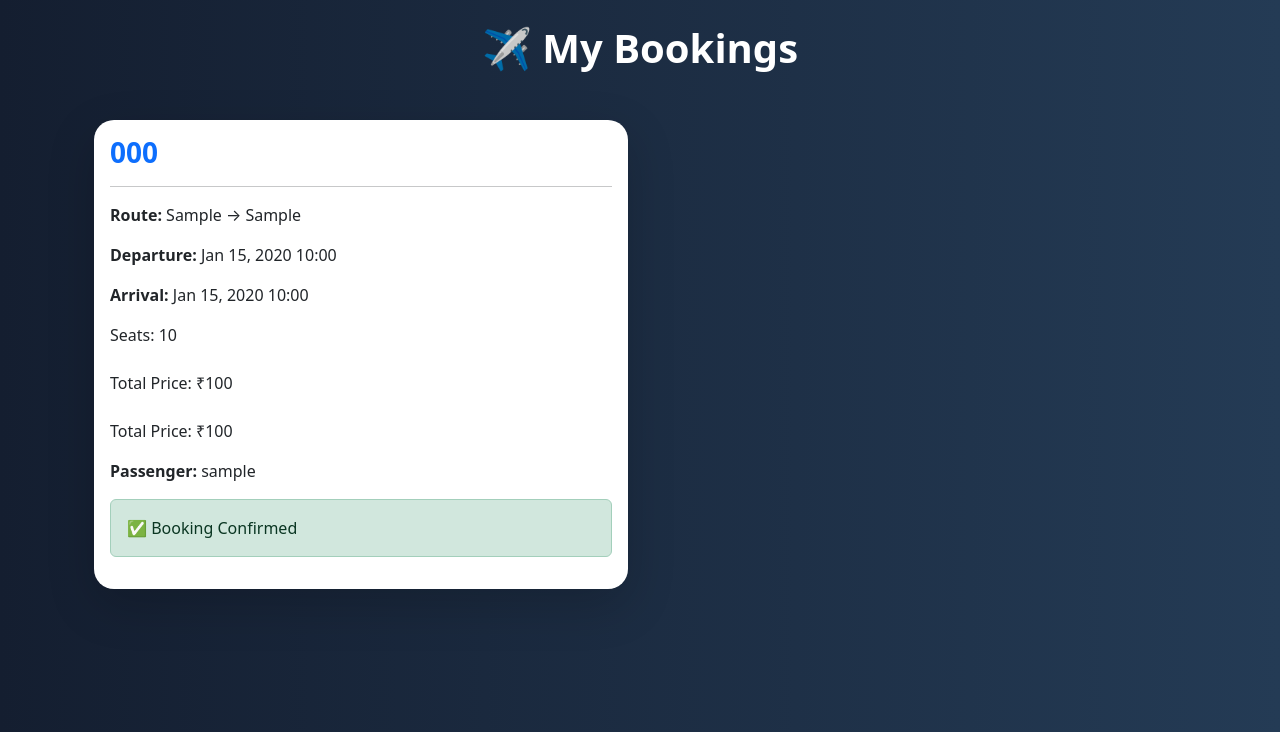
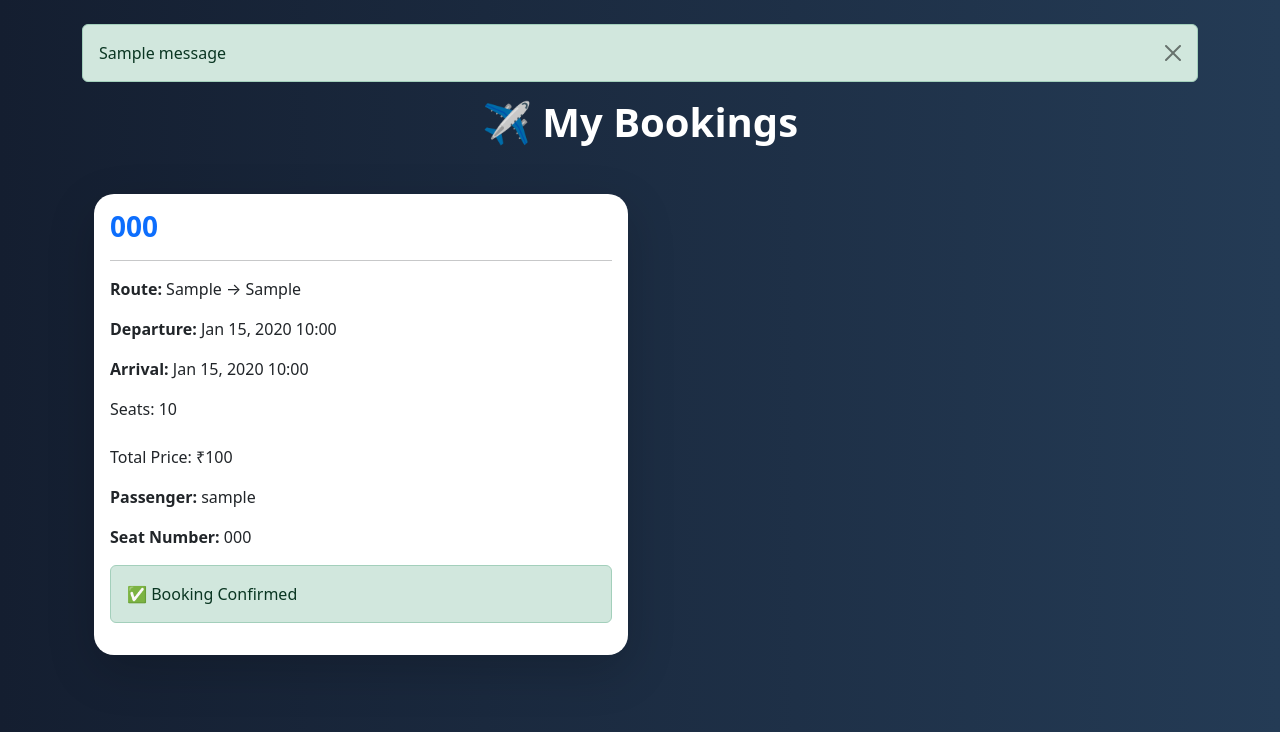
Before and after one commit to dineshgaonkar466/flight-management-system, a Django app: page /bookings/ in a window 1280 px wide. Shown: the part 68-800 px from the top of the page. Run offline with Django 5.2, Linux system fonts and the light colour scheme; a user stored in the database is signed in; tables that the repository leaves empty hold one stand-in row (values such as "Sample post"); one stand-in notice (Sample message) is shown.

Commit message:
Updated project files

```diff
--- a/reservation/models.py
+++ b/reservation/models.py
@@ -24,6 +24,7 @@ class Booking(models.Model):
     user = models.ForeignKey(User, on_delete=models.CASCADE)
     flight = models.ForeignKey(Flight, on_delete=models.CASCADE)
     seats_booked = models.PositiveIntegerField(default=1)  # ✅ Add this field
+    seat_number = models.CharField(max_length=10)
     booking_time = models.DateTimeField(auto_now_add=True)
 
     def __str__(self):
--- a/reservation/urls.py
+++ b/reservation/urls.py
@@ -10,6 +10,12 @@ urlpatterns = [
     # Dashboard
     path('dashboard/', views.dashboard, name='dashboard'),
 
+    # Seat selection
+   path(
+    'seat-selection/',
+    views.seat_selection,
+    name='seat_selection'
+),
 
     # User Auth
     path('register/', views.register, name='register'),
--- a/reservation/views.py
+++ b/reservation/views.py
@@ -125,3 +125,21 @@ def dashboard(request):
         'total_flights': total_flights,
         'total_available_seats': total_available_seats
     })
+
+def seat_selection(request):
+
+    seats = []
+
+    rows = ['A', 'B', 'C']
+
+    for row in rows:
+
+        for num in range(1, 4):
+
+            seats.append(f"{row}{num}")
+
+    return render(
+        request,
+        "seat_selection.html",
+        {"seats": seats}
+    )
--- a/templates/base.html
+++ b/templates/base.html
@@ -115,6 +115,25 @@
 </nav>
 
 <div class="container mt-4">
+    {% if messages %}
+
+    {% for message in messages %}
+
+        <div class="alert alert-success alert-dismissible fade show"
+             role="alert">
+
+            {{ message }}
+
+            <button type="button"
+                    class="btn-close"
+                    data-bs-dismiss="alert">
+            </button>
+
+        </div>
+
+    {% endfor %}
+
+{% endif %}
 
     {% block content %}
 
--- a/templates/my_bookings.html
+++ b/templates/my_bookings.html
@@ -56,11 +56,6 @@
 
                     <br><br>
 
-                       Total Price:
-                       ₹{{ booking.total_price }}
-
-                       <br><br>
-
                         Total Price:
                         ₹{{ booking.total_price }}
                     </p>
@@ -71,6 +66,13 @@
 
                         {{ booking.user.username }}
 
+                    </p>
+                    </p>
+
+                    <p>
+                    <strong>Seat Number:</strong>
+
+                    {{ booking.seat_number }}
                     </p>
 
                     <div class="alert alert-success mt-3">
```
Also changed, not shown: templates/seat_selection.html (added, +61 -0 lines), reservation/migrations/0003_remove_flight_seat_number_booking_seat_number.py (added).
